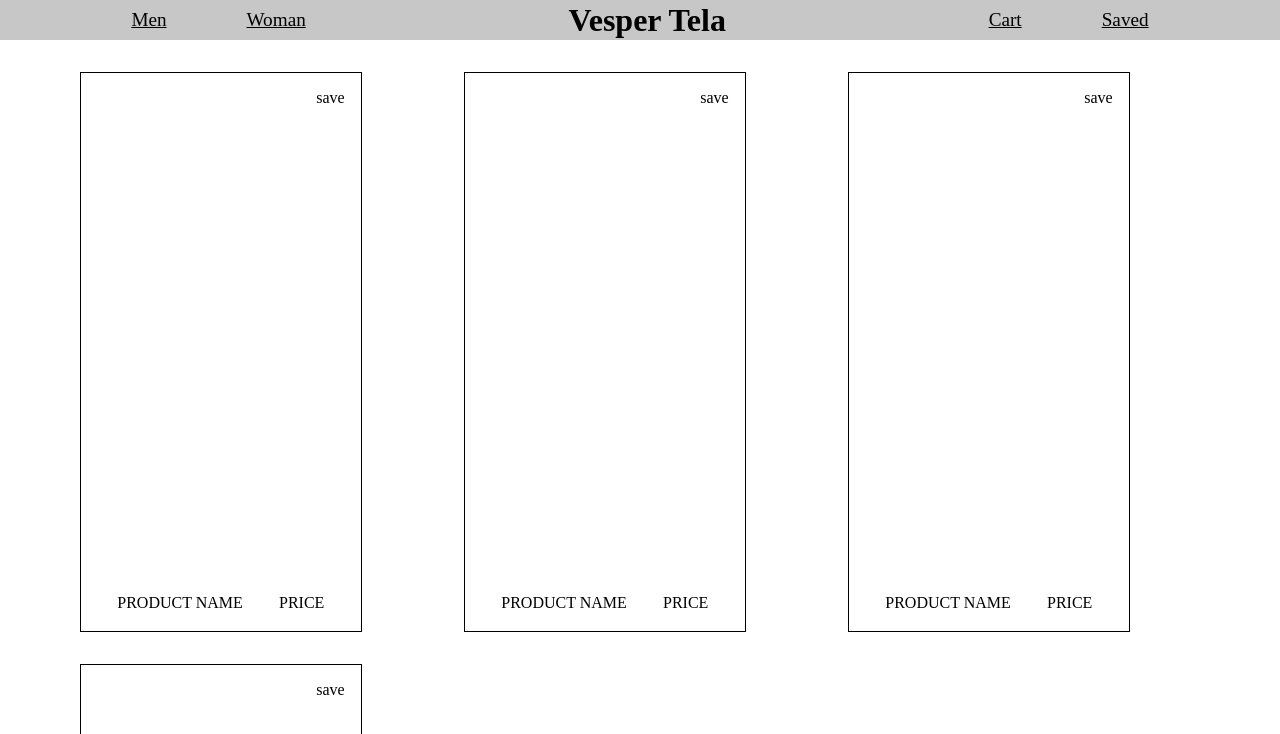
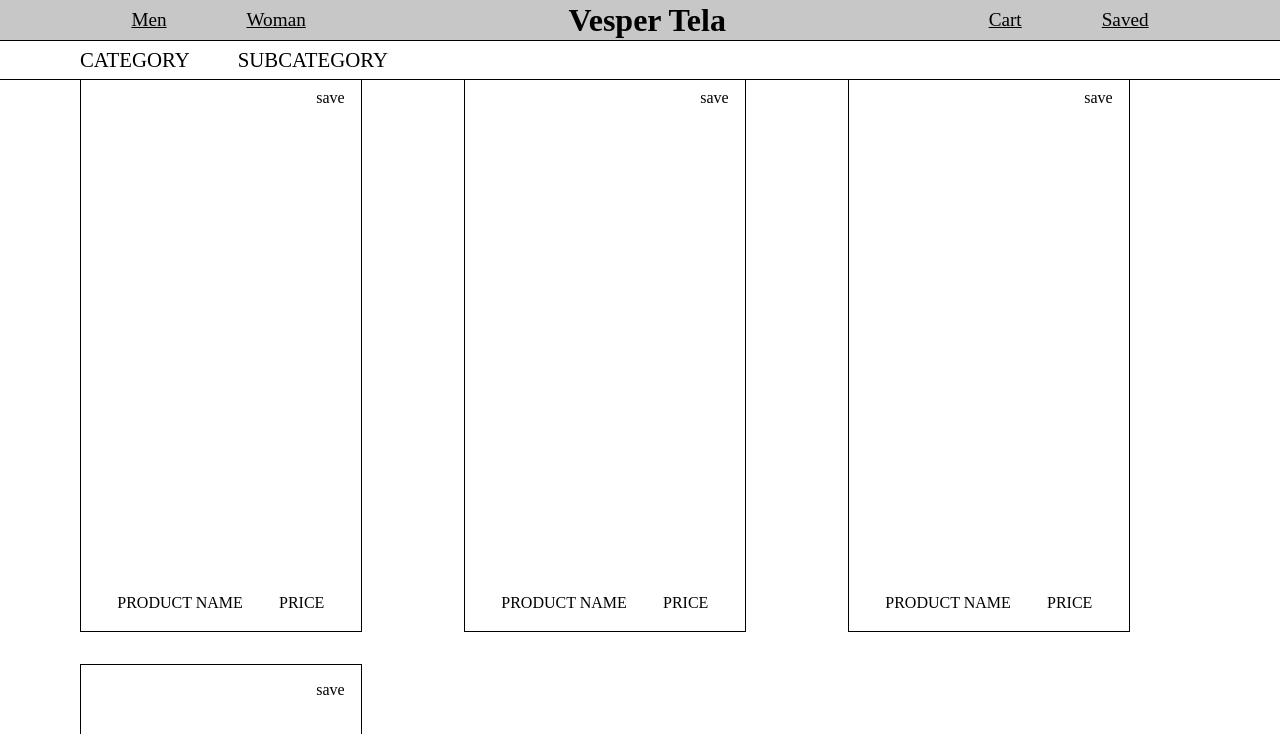
Before and after one commit to JariBesonen/Vesper-Tela, a React (Vite) app in the folder Frontend/: page /women in a window 1280 px wide. Shown: the top 734 px of the page. Built offline with nearby package versions, Linux system fonts and the light colour scheme.

Commit message:
setup basic structure for categoryNav

```diff
--- a/Frontend/src/App.jsx
+++ b/Frontend/src/App.jsx
@@ -9,7 +9,7 @@
 import Saved from "./Pages/Saved/Saved.jsx";
 //IMPORTED COMPONENTS//
 import Footer from "./Components/Footer/Footer.jsx";
-import GenderNav from "./Components/GenderNav/GenderNav.jsx";
+import CategoryNav from "./Components/CategoryNav/CategoryNav.jsx";
 import Navbar from "./Components/Navbar/Navbar.jsx";
 import Search from "./Components/Search/Search.jsx";
 function App() {
@@ -27,7 +27,7 @@
       </Routes>
       <Footer />
       <Search />
-      <GenderNav />
+      <CategoryNav />
     </Router>
   );
 }
--- /dev/null
+++ b/Frontend/src/Components/CategoryNav/CategoryNav.css
@@ -0,0 +1,24 @@
+.category-nav {
+  width: 100%;
+  height: 5vh;
+  position: absolute;
+  top: 5vh;
+  left: 0;
+  display: flex;
+  align-items: center;
+  justify-content: flex-start;
+  background-color: white;
+  border-bottom: 1px solid black;
+  border-top: 1px solid black;
+  gap: 3rem;
+  padding-left: 5rem;
+}
+
+.category-span {
+    font-size: 1.3rem;
+    color: black
+}
+
+.subcategory-span {
+    font-size: 1.3rem;
+}
--- /dev/null
+++ b/Frontend/src/Components/CategoryNav/CategoryNav.jsx
@@ -0,0 +1,11 @@
+import "./CategoryNav.css";
+function CategoryNav() {
+    return(
+        <nav className="category-nav">
+            <span className="category-span">CATEGORY</span>
+            <span className="subcategory-span">SUBCATEGORY</span>
+        </nav>
+    )
+}
+
+export default CategoryNav;
```
Also changed, not shown: Frontend/src/Components/GenderNav/GenderNav.jsx (deleted, +0 -7 lines), Frontend/src/Components/GenderNav/GenderNav.css (deleted).
